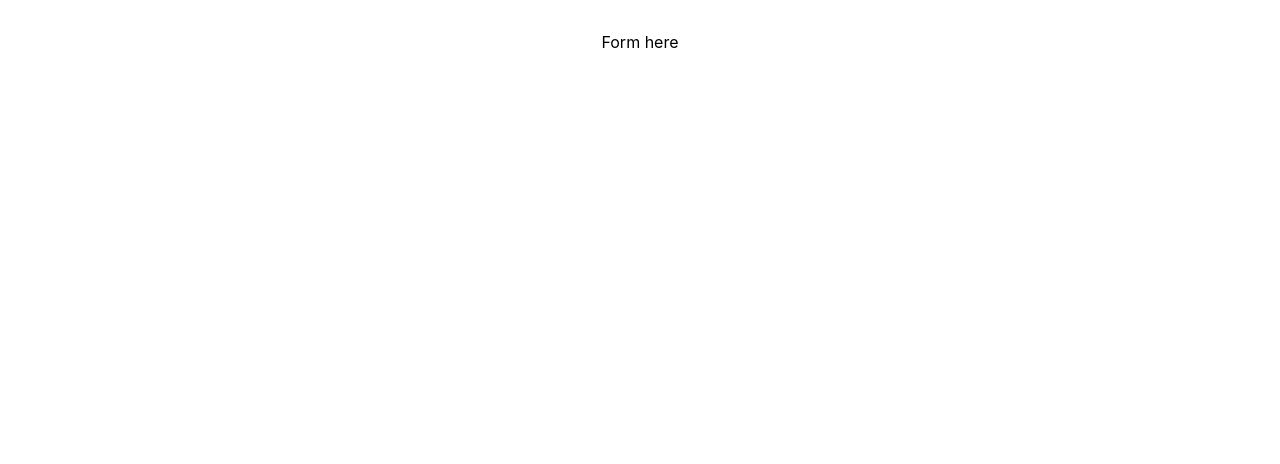
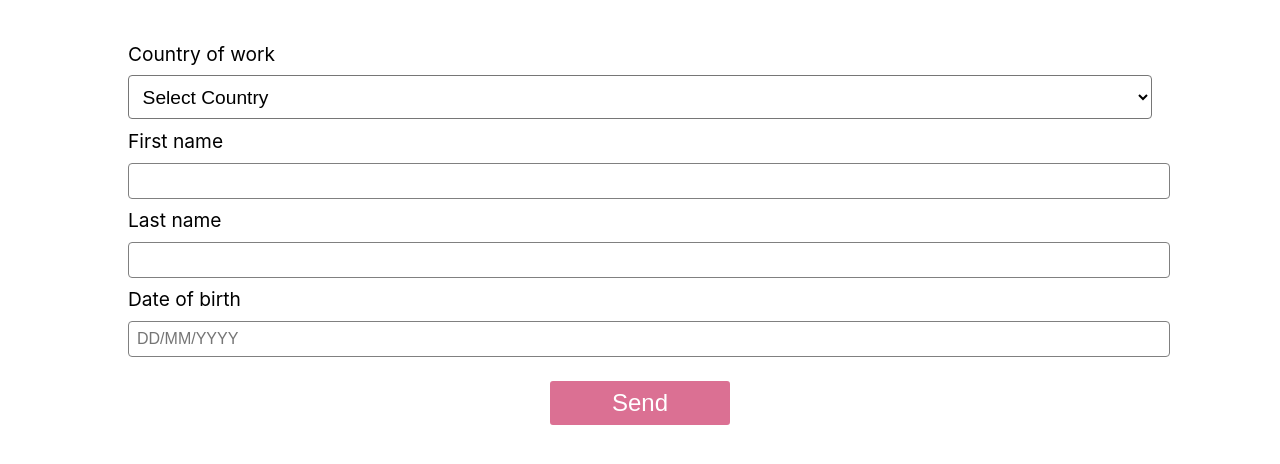
Before and after one commit to waspfreak/omnipresentTest, a React (Create React App) app: page / in a window 1280 px wide. Shown: the top 464 px of the page. Built offline with nearby package versions, Linux system fonts and the light colour scheme.

Commit message:
add form basic inputs

```diff
--- a/src/components/Form/Form.tsx
+++ b/src/components/Form/Form.tsx
@@ -1,20 +1,54 @@
 import React from 'react';
 import { useForm, SubmitHandler } from 'react-hook-form';
-//import { Button } from '../../ui/Button/Button';
-import { Container } from './style';
-
+import { Button } from '../../ui/Button/Button';
+import { Container, Label, Error, Input, SelectStyle } from './style';
+import { TextConstants, Country } from '../../constants/tests';
 
 export interface FormProps {
   id?: string;
 }
 
+type Inputs = {
+  country: string
+  exampleRequired: string,
+  name: string,
+  lastName: string,
+  dataBirth: any,
+  holidayAllowance: number,
+  maritalStatus: string,
+  socialInsuranceNumber: number;
+};
+
 export const Form: React.FC<FormProps> = ({ id }) => {
 
+  const { register, handleSubmit, watch, formState: { errors }, } = useForm();
+  const onSubmit: SubmitHandler<Inputs> = data => console.log(data);
 
   return (
     <>
       <Container>
-        Form here
+        <form data-testid='form-id' onSubmit={handleSubmit(onSubmit)}>
+          <Label>{TextConstants.COUNTRY_WORK}</Label>
+          <SelectStyle {...register('country', { required: true })} >
+            <option value=''>{Country.SELECT}</option>
+            <option value='Spain'>{Country.SPAIN}</option>
+            <option value='Ghana'>{Country.GHANA}</option>
+            <option value='Brazil'>{Country.BRAZIL}</option>
+          </SelectStyle>
+
+          <Label>{TextConstants.FIRST_NAME}</Label>
+          <Input {...register('name', { required: true })} />
+          {errors.name && <Error>{TextConstants.THIS_FIELD_IS_REQUIRED}</Error>}
+
+          <Label>{TextConstants.LAST_NAME}</Label>
+          <Input {...register('lastName', { required: true })} />
+          {errors.lastName && <Error>{TextConstants.THIS_FIELD_IS_REQUIRED}</Error>}
+
+          <Label>{TextConstants.DATE_OF_BIRTH}</Label>
+          <Input type="datetime" placeholder="DD/MM/YYYY" {...register("dataBirth", { required: true })} />
+          {errors.dataBirth && <Error>{TextConstants.THIS_FIELD_IS_REQUIRED}</Error>}
+          <Button label={TextConstants.SEND} />
+        </form>
       </Container>
     </ >
   );
```
